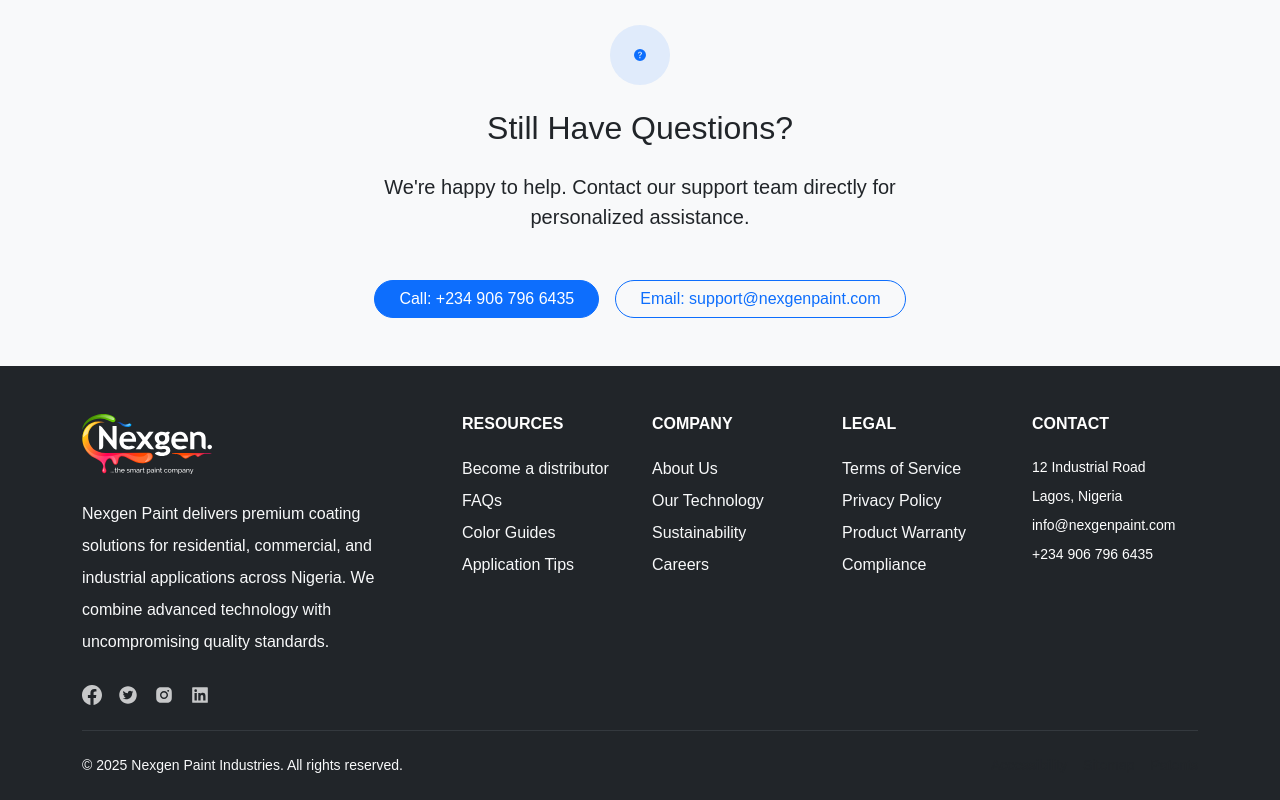
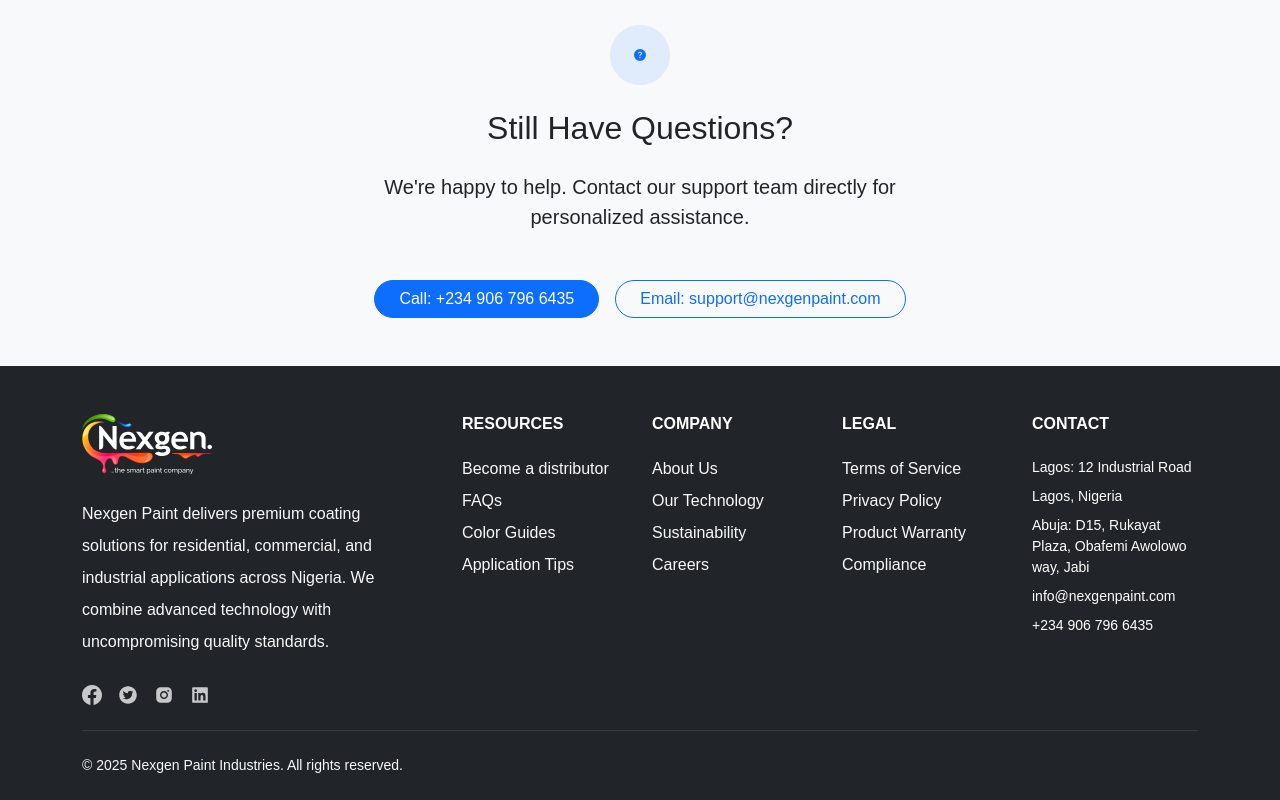
Before and after one commit to chriswenzy/nexgen, a Next.js app: page /fqa in a window 1280 px wide. Shown: the part 1510-2310 px from the top of the page. Built offline with nearby package versions, Linux system fonts and the light colour scheme; no server answers; a web font is replaced by a local one.

Commit message:
update address on footer

```diff
--- a/src/util/data.js
+++ b/src/util/data.js
@@ -66,8 +66,9 @@
 export const contactInfo = {
   title: "Contact",
   details: [
-    "12 Industrial Road",
+    "Lagos: 12 Industrial Road",
     "Lagos, Nigeria",
+    "Abuja: D15, Rukayat Plaza, Obafemi Awolowo way, Jabi",
     "info@nexgenpaint.com",
     "+234 906 796 6435",
   ],
```
Also changed, not shown: src/app/product/page.js (+5 -2 lines).
